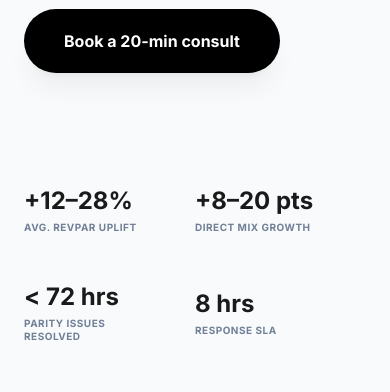
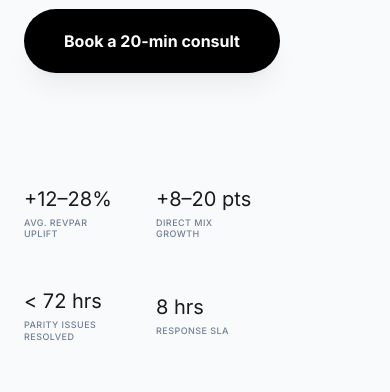
Before and after one commit to cricketmagician/vnexora, a Next.js app: page / in a window 390 px wide. Shown: the part 5480-5872 px from the top of the page. Built offline with nearby package versions, Linux system fonts and the light colour scheme; a web font is replaced by a local one.

Commit message:
Reduce font size and remove bold from Yield Intelligence stats

```diff
--- a/src/components/sections/YieldIntelligence.tsx
+++ b/src/components/sections/YieldIntelligence.tsx
@@ -28,7 +28,7 @@ export const YieldIntelligence = () => {
             </div>
 
             {/* Stats Row with Dividers - Exact Siivo Match */}
-            <div className="pt-16 grid grid-cols-2 md:flex md:items-center gap-y-12">
+            <div className="pt-16 flex flex-wrap items-center gap-y-12">
               {[
                 { label: "Avg. RevPAR Uplift", value: "+12–28%" },
                 { label: "Direct Mix Growth", value: "+8–20 pts" },
@@ -37,15 +37,15 @@ export const YieldIntelligence = () => {
               ].map((stat, i) => (
                 <div key={i} className="flex items-center">
                   <div className="pr-8 lg:pr-12">
-                    <div className="text-2xl md:text-[32px] font-sans font-bold text-[#1A1A1A] mb-1">
+                    <div className="text-xl md:text-2xl font-sans font-normal text-[#1A1A1A] mb-1">
                       {stat.value}
                     </div>
-                    <div className="text-[10px] font-bold text-[#718096] uppercase tracking-wider leading-tight">
+                    <div className="text-[9px] font-medium text-[#718096] uppercase tracking-wider leading-tight max-w-[100px]">
                       {stat.label}
                     </div>
                   </div>
                   {/* Vertical divider visible on desktop */}
-                  {i < 3 && <div className="hidden md:block w-px h-12 bg-gray-200 mr-8 lg:mr-12" />}
+                  {i < 3 && <div className="hidden md:block w-px h-10 bg-gray-200 mr-8 lg:mr-12" />}
                 </div>
               ))}
             </div>
```
